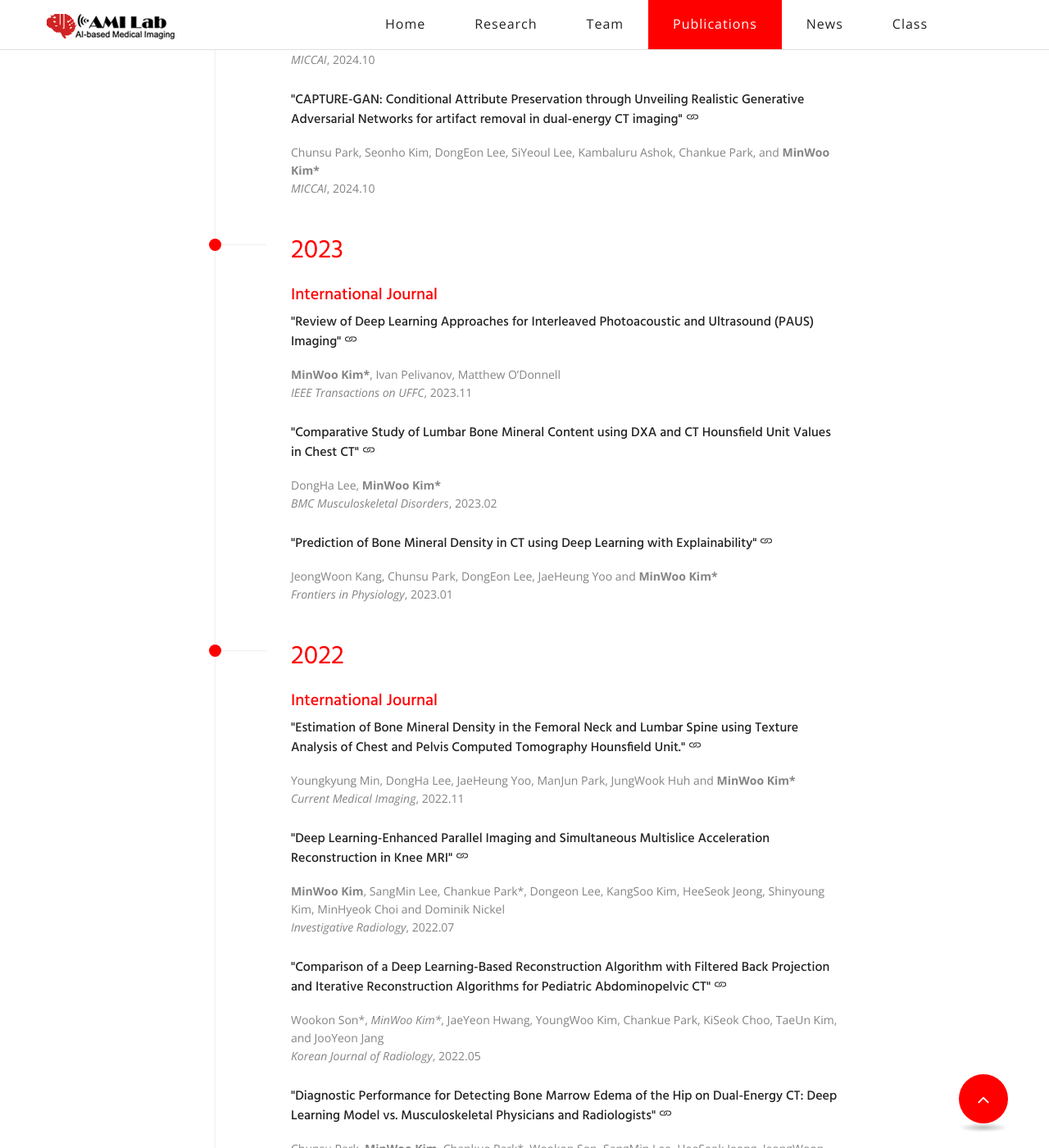
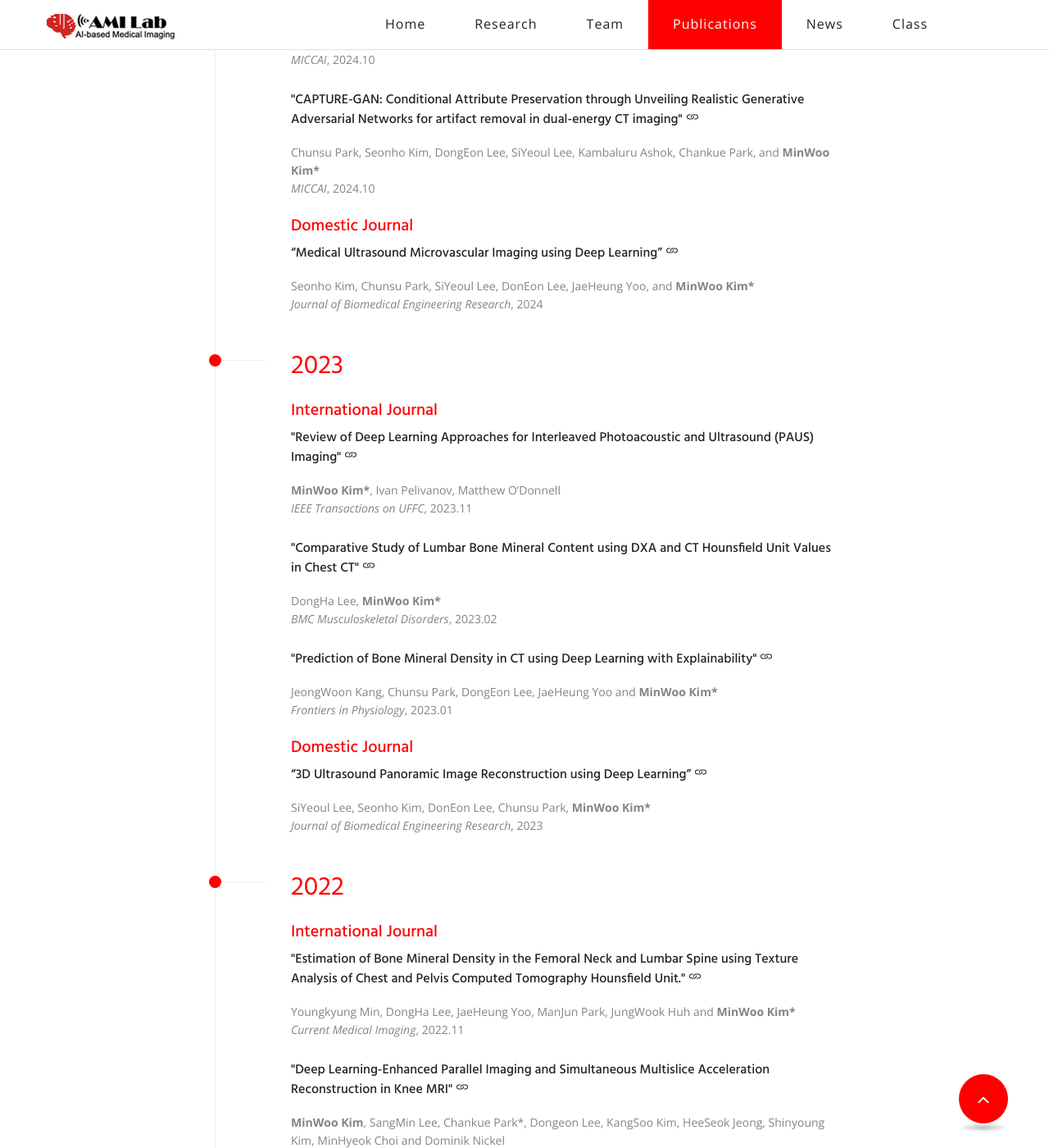
Before and after one commit to pnu-amilab/pnu-amilab.github.io, a Jekyll site: the page built from publication.html, in a window 1280 px wide and 1400 px high, scrolled down 2078 px. Shown: the whole window at 82% size. Built offline with Jekyll 4.4.1, drawn with Linux system fonts in a browser that asks for light colours; some web fonts are replaced; some of the changed text lies outside the part shown.

Commit message:
260311-Publications

```diff
--- a/publication.html
+++ b/publication.html
@@ -213,6 +213,25 @@
                             </li>
 
                         </ol>
+
+                        <div>
+                            <h4 style="color: red;">Domestic Journal</h4>
+                        </div>
+                        <ol>
+
+                            <li>
+                                <div class="single-item" style="padding-left: 0px;">
+                                    <h5><a href="https://www.kci.go.kr/kciportal/ci/sereArticleSearch/ciSereArtiView.kci?sereArticleSearchBean.artiId=ART003157932">
+                                        “Medical Ultrasound Microvascular Imaging using Deep Learning”
+                                        <svg xmlns="http://www.w3.org/2000/svg" width="16" height="16" fill="currentColor" class="bi bi-link" viewBox="0 0 16 16"><path d="M6.354 5.5H4a3 3 0 0 0 0 6h3a3 3 0 0 0 2.83-4H9c-.086 0-.17.01-.25.031A2 2 0 0 1 7 10.5H4a2 2 0 1 1 0-4h1.535c.218-.376.495-.714.82-1z"/><path d="M9 5.5a3 3 0 0 0-2.83 4h1.098A2 2 0 0 1 9 6.5h3a2 2 0 1 1 0 4h-1.535a4.02 4.02 0 0 1-.82 1H12a3 3 0 1 0 0-6H9z"/></svg>
+                                    </a></h5>
+                                    <div class="text">
+                                        Seonho Kim, Chunsu Park, SiYeoul Lee, DonEon Lee, JaeHeung Yoo, and <strong>MinWoo Kim*</strong><br>
+                                        <i>Journal of Biomedical Engineering Research</i>, 2024
+                                    </div>
+                                </div>
+                            </li>
+                        </ol>
                     </div>
 
                     <div class="year">
@@ -264,6 +283,26 @@
                                         <i>Frontiers in Physiology</i>, 2023.01
                                     </div>
                                 </div>
+                            </li>
+
+                        </ol>
+
+                        <div>
+                            <h4 style="color: red;">Domestic Journal</h4>
+                        </div>
+                        <ol>
+
+                            <li>
+                                <div class="single-item" style="padding-left: 0px;">
+                                    <h5><a href="https://www.kci.go.kr/kciportal/ci/sereArticleSearch/ciSereArtiView.kci?sereArticleSearchBean.artiId=ART002992136">
+                                        “3D Ultrasound Panoramic Image Reconstruction using Deep Learning”
+                                        <svg xmlns="http://www.w3.org/2000/svg" width="16" height="16" fill="currentColor" class="bi bi-link" viewBox="0 0 16 16"><path d="M6.354 5.5H4a3 3 0 0 0 0 6h3a3 3 0 0 0 2.83-4H9c-.086 0-.17.01-.25.031A2 2 0 0 1 7 10.5H4a2 2 0 1 1 0-4h1.535c.218-.376.495-.714.82-1z"/><path d="M9 5.5a3 3 0 0 0-2.83 4h1.098A2 2 0 0 1 9 6.5h3a2 2 0 1 1 0 4h-1.535a4.02 4.02 0 0 1-.82 1H12a3 3 0 1 0 0-6H9z"/></svg>
+                                    </a></h5>
+                                    <div class="text">
+                                        SiYeoul Lee, Seonho Kim, DonEon Lee, Chunsu Park, <strong>MinWoo Kim*</strong><br>
+                                        <i>Journal of Biomedical Engineering Research</i>, 2023
+                                </div>
+                            </div>
                             </li>
 
                         </ol>
@@ -343,6 +382,26 @@
                                     <div class="text">
                                         <strong>MinWoo Kim</strong>, Seonjin Lee, Ippeita Dan, and Sungho Tak*<br>
                                         <i>Journal of Neural Engineering</i>, 2022.02
+                                    </div>
+                                </div>
+                            </li>
+
+                        </ol>
+
+                        <div>
+                            <h4 style="color: red;">Domestic Journal</h4>
+                        </div>
+                        <ol>
+
+                            <li>
+                                <div class="single-item" style="padding-left: 0px;">
+                                    <h5><a href="https://www.kci.go.kr/kciportal/ci/sereArticleSearch/ciSereArtiView.kci?sereArticleSearchBean.artiId=ART002872253">
+                                        “A review of Explainable AI Techniques in Medical Imaging”
+                                        <svg xmlns="http://www.w3.org/2000/svg" width="16" height="16" fill="currentColor" class="bi bi-link" viewBox="0 0 16 16"><path d="M6.354 5.5H4a3 3 0 0 0 0 6h3a3 3 0 0 0 2.83-4H9c-.086 0-.17.01-.25.031A2 2 0 0 1 7 10.5H4a2 2 0 1 1 0-4h1.535c.218-.376.495-.714.82-1z"/><path d="M9 5.5a3 3 0 0 0-2.83 4h1.098A2 2 0 0 1 9 6.5h3a2 2 0 1 1 0 4h-1.535a4.02 4.02 0 0 1-.82 1H12a3 3 0 1 0 0-6H9z"/></svg>
+                                    </a></h5>
+                                    <div class="text">
+                                        DonEon Lee, Chunsu Park, JeongUn Kang, <strong>MinWoo Kim*</strong><br>
+                                        <i>Journal of Biomedical Engineering Research</i>, 2022
                                     </div>
                                 </div>
                             </li>
```
